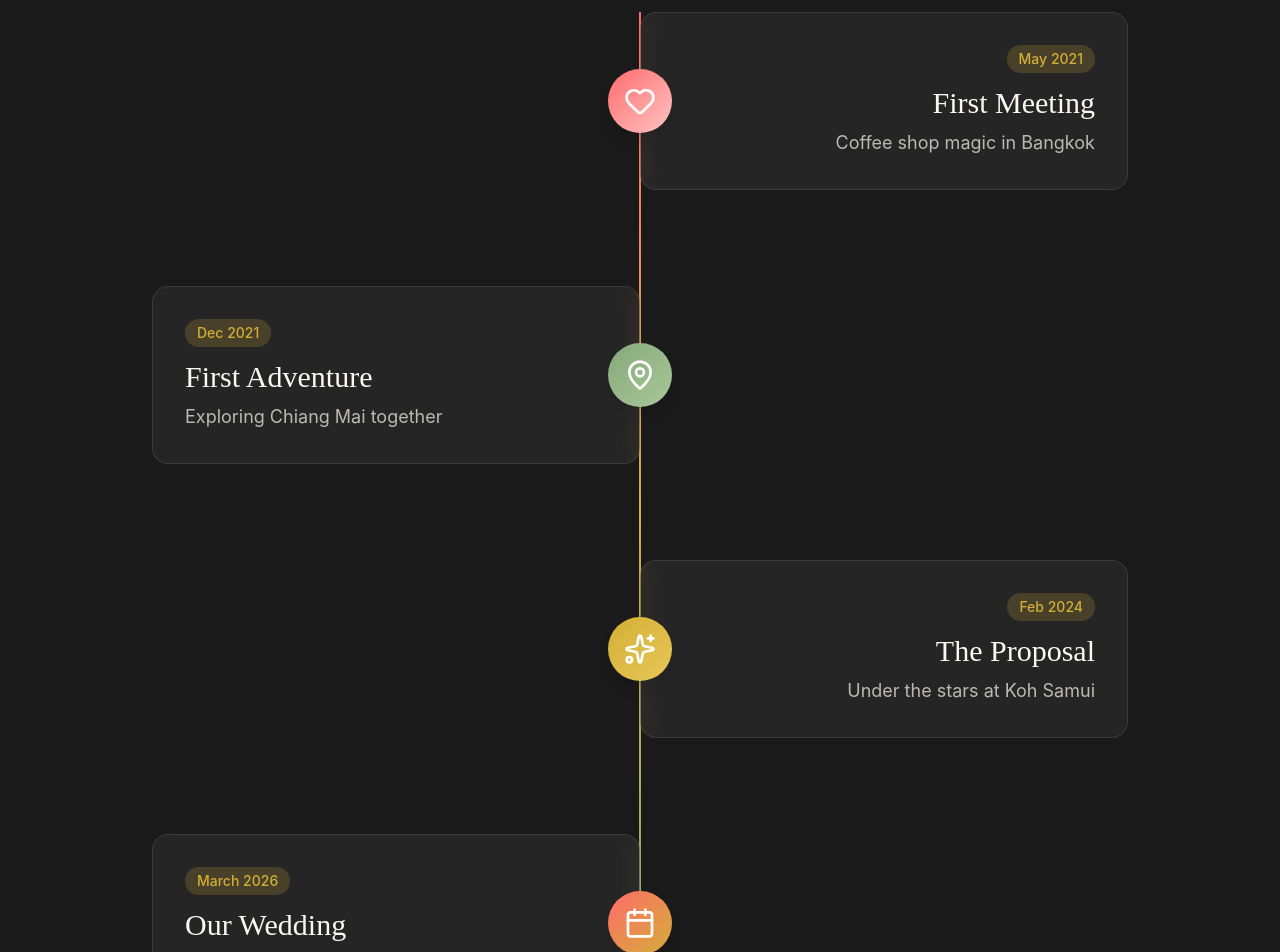
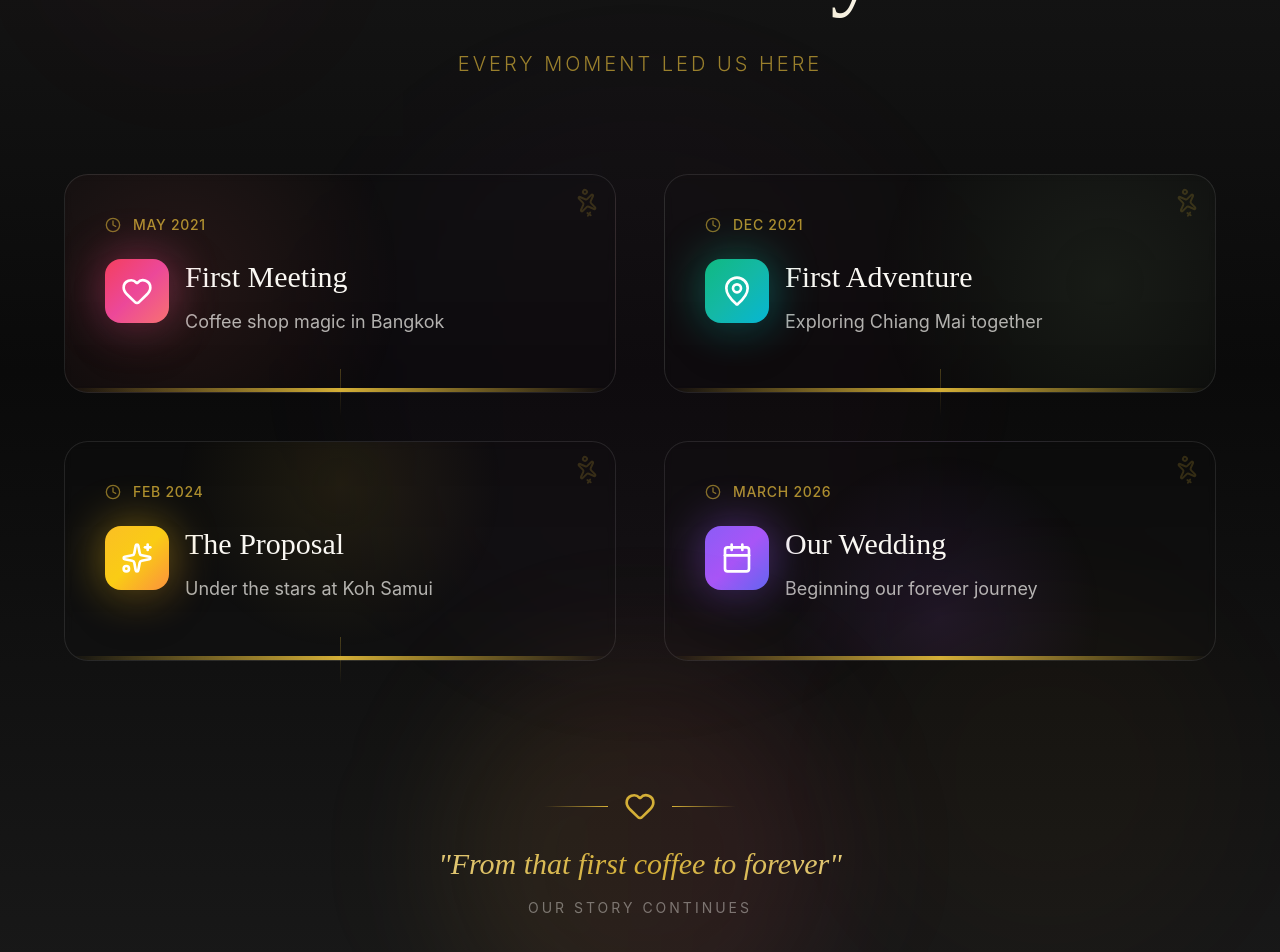
Before and after one commit to georgekhananaev/ceremony-nextjs, a Next.js app: page / in a window 1280 px wide. Shown: the part 2700-3652 px from the top of the page. Built offline with nearby package versions, Linux system fonts and the light colour scheme.

Commit message:
changed the love story design

```diff
--- a/app/components/LoveStory.jsx
+++ b/app/components/LoveStory.jsx
@@ -1,11 +1,13 @@
 'use client'
 
-import React from 'react';
-import { motion } from 'framer-motion';
-import { Heart, MapPin, Sparkles, Calendar } from 'lucide-react';
+import React, { useState } from 'react';
+import { motion, AnimatePresence } from 'framer-motion';
+import { Heart, MapPin, Sparkles, Calendar, ChevronDown, Clock, Quote } from 'lucide-react';
 import settings from '../config/settings';
 
 export default function LoveStory() {
+  const [activeIndex, setActiveIndex] = useState(null);
+
   const iconMap = {
     'Heart': Heart,
     'MapPin': MapPin,
@@ -13,117 +15,240 @@ export default function LoveStory() {
     'Calendar': Calendar
   };
 
-  const colorMap = {
-    'Heart': "from-[#ff6b6b] to-[#ffc4c4]",
-    'MapPin': "from-[#87a878] to-[#a8c89a]",
-    'Sparkles': "from-[#d4af37] to-[#e6c757]",
-    'Calendar': "from-[#ff6b6b] to-[#d4af37]"
+  const gradientMap = {
+    'Heart': "from-rose-500 via-pink-500 to-red-400",
+    'MapPin': "from-emerald-500 via-teal-500 to-cyan-500",
+    'Sparkles': "from-amber-400 via-yellow-400 to-orange-400",
+    'Calendar': "from-violet-500 via-purple-500 to-indigo-500"
   };
 
-  const milestones = settings.loveStory.map(story => ({
-    date: story.date,
-    title: story.title,
-    description: story.description,
+  const backgroundPatterns = {
+    'Heart': "radial-gradient(circle at 20% 50%, rgba(255, 107, 107, 0.1) 0%, transparent 50%)",
+    'MapPin': "radial-gradient(circle at 80% 50%, rgba(135, 168, 120, 0.1) 0%, transparent 50%)",
+    'Sparkles': "radial-gradient(circle at 50% 20%, rgba(212, 175, 55, 0.1) 0%, transparent 50%)",
+    'Calendar': "radial-gradient(circle at 50% 80%, rgba(168, 85, 247, 0.1) 0%, transparent 50%)"
+  };
+
+  const milestones = settings.loveStory.map((story, idx) => ({
+    ...story,
     icon: iconMap[story.icon] || Heart,
-    color: colorMap[story.icon] || "from-[#ff6b6b] to-[#ffc4c4]"
+    gradient: gradientMap[story.icon] || gradientMap['Heart'],
+    pattern: backgroundPatterns[story.icon] || backgroundPatterns['Heart'],
+    id: idx
   }));
 
   return (
-    <section className="min-h-screen flex items-center justify-center py-20 bg-[#1a1a1a]">
-      <div className="max-w-6xl w-full mx-auto px-6">
+    <section className="min-h-screen py-32 bg-gradient-to-b from-[#1a1a1a] via-[#0a0a0a] to-[#1a1a1a] relative overflow-hidden">
+      {/* Animated Background Elements */}
+      <div className="absolute inset-0 overflow-hidden">
+        <div className="absolute top-20 left-10 w-72 h-72 bg-rose-500/5 rounded-full blur-3xl animate-pulse" />
+        <div className="absolute bottom-20 right-10 w-96 h-96 bg-amber-500/5 rounded-full blur-3xl animate-pulse delay-1000" />
+        <div className="absolute top-1/2 left-1/2 -translate-x-1/2 -translate-y-1/2 w-[600px] h-[600px] bg-gradient-to-r from-purple-500/5 to-pink-500/5 rounded-full blur-3xl animate-pulse delay-2000" />
+      </div>
+
+      <div className="max-w-7xl mx-auto px-6 relative z-10">
+        {/* Header Section */}
         <motion.div
+          initial={{ opacity: 0, y: 30 }}
+          whileInView={{ opacity: 1, y: 0 }}
+          transition={{ duration: 1, ease: "easeOut" }}
+          viewport={{ once: true }}
+          className="text-center mb-24"
+        >
+          <motion.div
+            initial={{ scale: 0.9, opacity: 0 }}
+            whileInView={{ scale: 1, opacity: 1 }}
+            transition={{ duration: 1.2, ease: "easeOut" }}
+            viewport={{ once: true }}
+            className="inline-block mb-6"
+          >
+            <Quote className="w-12 h-12 text-[#d4af37] opacity-50" />
+          </motion.div>
+
+          <h2 className="font-playfair text-[clamp(3.5rem,9vw,6rem)] font-thin leading-tight mb-6">
+            <motion.span
+              className="inline-block bg-gradient-to-r from-[#faf8f3] via-[#d4af37] to-[#faf8f3] bg-clip-text text-transparent"
+              initial={{ backgroundPosition: "0% 50%" }}
+              animate={{ backgroundPosition: "100% 50%" }}
+              transition={{ duration: 8, repeat: Infinity, repeatType: "reverse" }}
+              style={{ backgroundSize: "200% 200%" }}
+            >
+              Our Journey
+            </motion.span>
+          </h2>
+
+          <motion.p
+            className="text-xl font-light tracking-[3px] uppercase text-[#d4af37]/70"
+            initial={{ letterSpacing: "0px", opacity: 0 }}
+            whileInView={{ letterSpacing: "3px", opacity: 1 }}
+            transition={{ duration: 1, delay: 0.3 }}
+            viewport={{ once: true }}
+          >
+            Every Moment Led Us Here
+          </motion.p>
+        </motion.div>
+
+        {/* Modern Card Grid Layout */}
+        <div className="grid grid-cols-1 md:grid-cols-2 gap-8 lg:gap-12 max-w-6xl mx-auto">
+          {milestones.map((milestone, index) => {
+            const Icon = milestone.icon;
+            const isActive = activeIndex === milestone.id;
+
+            return (
+              <motion.div
+                key={milestone.id}
                 initial={{ opacity: 0, y: 50 }}
                 whileInView={{ opacity: 1, y: 0 }}
-          transition={{ duration: 0.8 }}
+                transition={{
+                  duration: 0.8,
+                  delay: index * 0.15,
+                  ease: "easeOut"
+                }}
                 viewport={{ once: true }}
-          className="text-center mb-16"
+                className="relative group"
+                onMouseEnter={() => setActiveIndex(milestone.id)}
+                onMouseLeave={() => setActiveIndex(null)}
               >
-          <h2 className="font-playfair text-[clamp(3rem,8vw,5rem)] font-thin tracking-[0.02em] mb-5">
-            <span className="bg-gradient-to-r from-[#faf8f3] via-[#d4af37] to-[#faf8f3] bg-clip-text text-transparent">
-              OUR LOVE STORY
+                {/* Card Container */}
+                <motion.div
+                  className="relative bg-gradient-to-br from-white/5 to-white/[0.02] backdrop-blur-sm rounded-3xl overflow-hidden border border-white/10 hover:border-white/20 transition-all duration-500"
+                  whileHover={{ y: -8, scale: 1.02 }}
+                  transition={{ duration: 0.3 }}
+                  style={{ background: milestone.pattern }}
+                >
+                  {/* Gradient Overlay */}
+                  <div className={`absolute inset-0 bg-gradient-to-br ${milestone.gradient} opacity-0 group-hover:opacity-5 transition-opacity duration-500`} />
+
+                  {/* Content */}
+                  <div className="relative p-8 lg:p-10">
+                    {/* Date Badge */}
+                    <motion.div
+                      className="flex items-center gap-3 mb-6"
+                      initial={{ x: -20, opacity: 0 }}
+                      whileInView={{ x: 0, opacity: 1 }}
+                      transition={{ delay: index * 0.2 + 0.3 }}
+                      viewport={{ once: true }}
+                    >
+                      <Clock className="w-4 h-4 text-[#d4af37]/60" />
+                      <span className="text-sm font-medium tracking-wider text-[#d4af37]/80 uppercase">
+                        {milestone.date}
                       </span>
-          </h2>
-          <p className="text-lg font-light tracking-[2px] uppercase opacity-60 text-[#faf8f3]">
-            Every Chapter Led Us Here
-          </p>
                     </motion.div>
 
-        {/* Mobile-First Timeline */}
-        <div className="relative">
-          {/* Vertical Line - Hidden on mobile, visible on desktop */}
-          <div className="hidden lg:block absolute left-1/2 transform -translate-x-1/2 h-full w-[2px] bg-gradient-to-b from-[#ff6b6b] via-[#d4af37] to-[#87a878]"></div>
+                    {/* Icon and Title Row */}
+                    <div className="flex items-start gap-4 mb-4">
+                      <motion.div
+                        className={`relative flex-shrink-0`}
+                        whileHover={{ rotate: 360, scale: 1.1 }}
+                        transition={{ duration: 0.6, ease: "easeInOut" }}
+                      >
+                        <div className={`absolute inset-0 bg-gradient-to-br ${milestone.gradient} rounded-2xl blur-xl opacity-50 group-hover:opacity-80 transition-opacity duration-500`} />
+                        <div className={`relative w-16 h-16 bg-gradient-to-br ${milestone.gradient} rounded-2xl flex items-center justify-center shadow-2xl`}>
+                          <Icon className="w-8 h-8 text-white" />
+                        </div>
+                      </motion.div>
 
-          {/* Mobile Vertical Line */}
-          <div className="lg:hidden absolute left-8 top-0 h-full w-[2px] bg-gradient-to-b from-[#ff6b6b] via-[#d4af37] to-[#87a878]"></div>
+                      <div className="flex-1">
+                        <h3 className="text-3xl font-playfair font-light text-[#faf8f3] mb-3 group-hover:text-[#d4af37] transition-colors duration-300">
+                          {milestone.title}
+                        </h3>
 
-          <div className="space-y-12 lg:space-y-24">
-            {milestones.map((milestone, index) => {
-              const Icon = milestone.icon;
-              return (
-                <motion.div
-                  key={index}
-                  initial={{ opacity: 0, y: 30 }}
-                  whileInView={{ opacity: 1, y: 0 }}
-                  transition={{ duration: 0.8, delay: index * 0.2 }}
-                  viewport={{ once: true }}
-                  className={`flex items-center ${
-                    index % 2 === 0 ? 'lg:flex-row' : 'lg:flex-row-reverse'
-                  } flex-row`}
+                        <AnimatePresence>
+                          <motion.p
+                            className="text-lg text-[#faf8f3]/70 leading-relaxed"
+                            initial={{ height: "auto" }}
+                            animate={{ height: isActive ? "auto" : "auto" }}
+                            transition={{ duration: 0.3 }}
                           >
-                  {/* Desktop Spacer */}
-                  <div className="hidden lg:block w-1/2" />
-
-                  {/* Icon Circle */}
-                  <div className="absolute left-0 lg:left-1/2 transform lg:-translate-x-1/2 z-10">
-                    <motion.div
-                      className={`w-16 h-16 bg-gradient-to-br ${milestone.color} rounded-full flex items-center justify-center shadow-lg`}
-                      whileHover={{ scale: 1.2, rotate: 360 }}
-                      transition={{ duration: 0.5 }}
-                    >
-                      <Icon className="w-8 h-8 text-white" />
-                    </motion.div>
+                            {milestone.description}
+                          </motion.p>
+                        </AnimatePresence>
+                      </div>
                     </div>
 
-                  {/* Content Card */}
-                  <div className={`w-full lg:w-1/2 ${
-                    index % 2 === 0 ? 'lg:pr-16' : 'lg:pl-16'
-                  } pl-24 lg:pl-0 lg:pr-0`}>
+                    {/* Decorative Elements */}
                     <motion.div
-                      className="glass p-6 lg:p-8 hover:shadow-2xl transition-shadow duration-300 rounded-2xl"
-                      whileHover={{ y: -5 }}
+                      className="absolute top-4 right-4 opacity-20 group-hover:opacity-40 transition-opacity duration-500"
+                      animate={{ rotate: 360 }}
+                      transition={{ duration: 20, repeat: Infinity, ease: "linear" }}
                     >
-                      <div className={`${
-                        index % 2 === 0 ? 'lg:text-right' : 'lg:text-left'
-                      } text-left`}>
-                        <span className="inline-block px-3 py-1 bg-[#d4af37]/20 text-[#d4af37] text-sm font-medium rounded-full mb-3">
-                          {milestone.date}
-                        </span>
-                        <h3 className="text-2xl lg:text-3xl font-playfair font-thin mb-2 text-[#faf8f3]">
-                          {milestone.title}
-                        </h3>
-                        <p className="text-base lg:text-lg opacity-70 leading-relaxed text-[#faf8f3]">
-                          {milestone.description}
-                        </p>
+                      <Sparkles className="w-6 h-6 text-[#d4af37]" />
+                    </motion.div>
+
+                    {/* Progress Bar */}
+                    <motion.div
+                      className="absolute bottom-0 left-0 right-0 h-1 bg-gradient-to-r from-transparent via-[#d4af37] to-transparent"
+                      initial={{ scaleX: 0 }}
+                      whileInView={{ scaleX: 1 }}
+                      transition={{ duration: 1, delay: index * 0.2 + 0.5 }}
+                      viewport={{ once: true }}
+                      style={{ transformOrigin: "left" }}
+                    />
                   </div>
                 </motion.div>
-                  </div>
+
+                {/* Connection Line (for desktop) */}
+                {index < milestones.length - 1 && (
+                  <motion.div
+                    className="hidden md:block absolute -bottom-6 left-1/2 w-px h-12 bg-gradient-to-b from-[#d4af37]/30 to-transparent"
+                    initial={{ scaleY: 0 }}
+                    whileInView={{ scaleY: 1 }}
+                    transition={{ duration: 0.5, delay: index * 0.2 + 0.8 }}
+                    viewport={{ once: true }}
+                  />
+                )}
               </motion.div>
             );
           })}
         </div>
+
+        {/* Final Quote Section */}
+        <motion.div
+          initial={{ opacity: 0, y: 40 }}
+          whileInView={{ opacity: 1, y: 0 }}
+          transition={{ duration: 1, delay: 0.5 }}
+          viewport={{ once: true }}
+          className="text-center mt-32 relative"
+        >
+          <motion.div
+            className="absolute inset-0 flex items-center justify-center"
+            initial={{ scale: 0 }}
+            whileInView={{ scale: 1 }}
+            transition={{ duration: 1.5, ease: "easeOut" }}
+            viewport={{ once: true }}
+          >
+            <div className="w-96 h-96 bg-gradient-to-r from-[#d4af37]/10 to-rose-500/10 rounded-full blur-3xl" />
+          </motion.div>
+
+          <div className="relative">
+            <motion.div
+              className="inline-flex items-center gap-4 mb-6"
+              whileHover={{ scale: 1.05 }}
+              transition={{ duration: 0.3 }}
+            >
+              <span className="h-px w-16 bg-gradient-to-r from-transparent to-[#d4af37]" />
+              <Heart className="w-8 h-8 text-[#d4af37]" />
+              <span className="h-px w-16 bg-gradient-to-l from-transparent to-[#d4af37]" />
+            </motion.div>
+
+            <motion.p
+              className="text-2xl lg:text-3xl font-playfair italic text-transparent bg-gradient-to-r from-[#faf8f3] via-[#d4af37] to-[#faf8f3] bg-clip-text"
+              whileHover={{ scale: 1.02 }}
+              transition={{ duration: 0.3 }}
+            >
+              "From that first coffee to forever"
+            </motion.p>
+
+            <motion.p
+              className="mt-4 text-sm tracking-[3px] uppercase text-[#faf8f3]/40"
+              initial={{ opacity: 0 }}
+              whileInView={{ opacity: 1 }}
+              transition={{ duration: 1, delay: 1 }}
+              viewport={{ once: true }}
+            >
+              Our Story Continues
+            </motion.p>
           </div>
-
-        {/* Bottom Quote */}
-        <motion.div
-          initial={{ opacity: 0, y: 30 }}
-          whileInView={{ opacity: 1, y: 0 }}
-          transition={{ duration: 0.8, delay: 0.8 }}
-          viewport={{ once: true }}
-          className="text-center mt-20"
-        >
-          <p className="text-xl lg:text-2xl font-playfair italic text-[#d4af37]">
-            "From that first coffee to forever"
-          </p>
         </motion.div>
       </div>
     </section>
```
Lines whose indentation alone changed are shown as unchanged.
